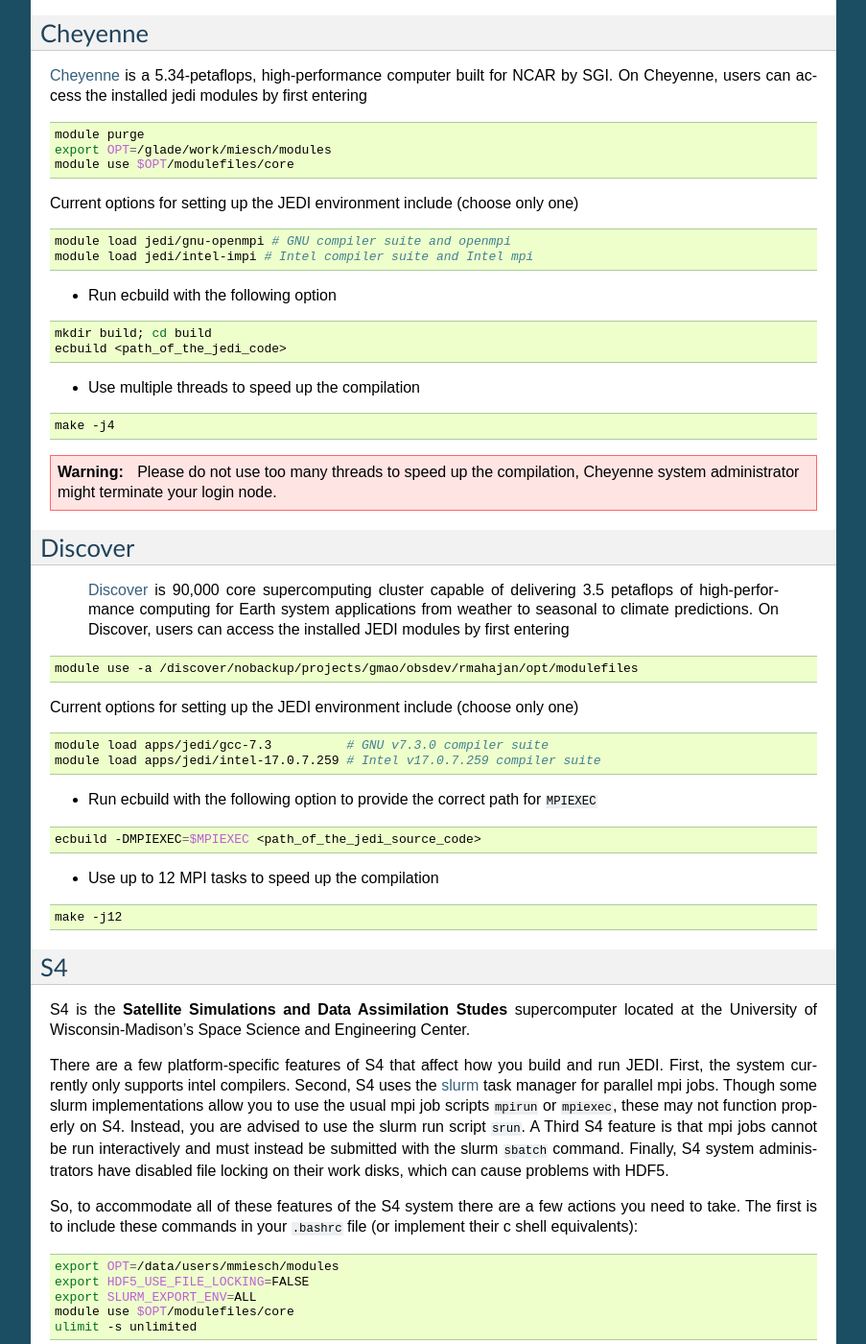
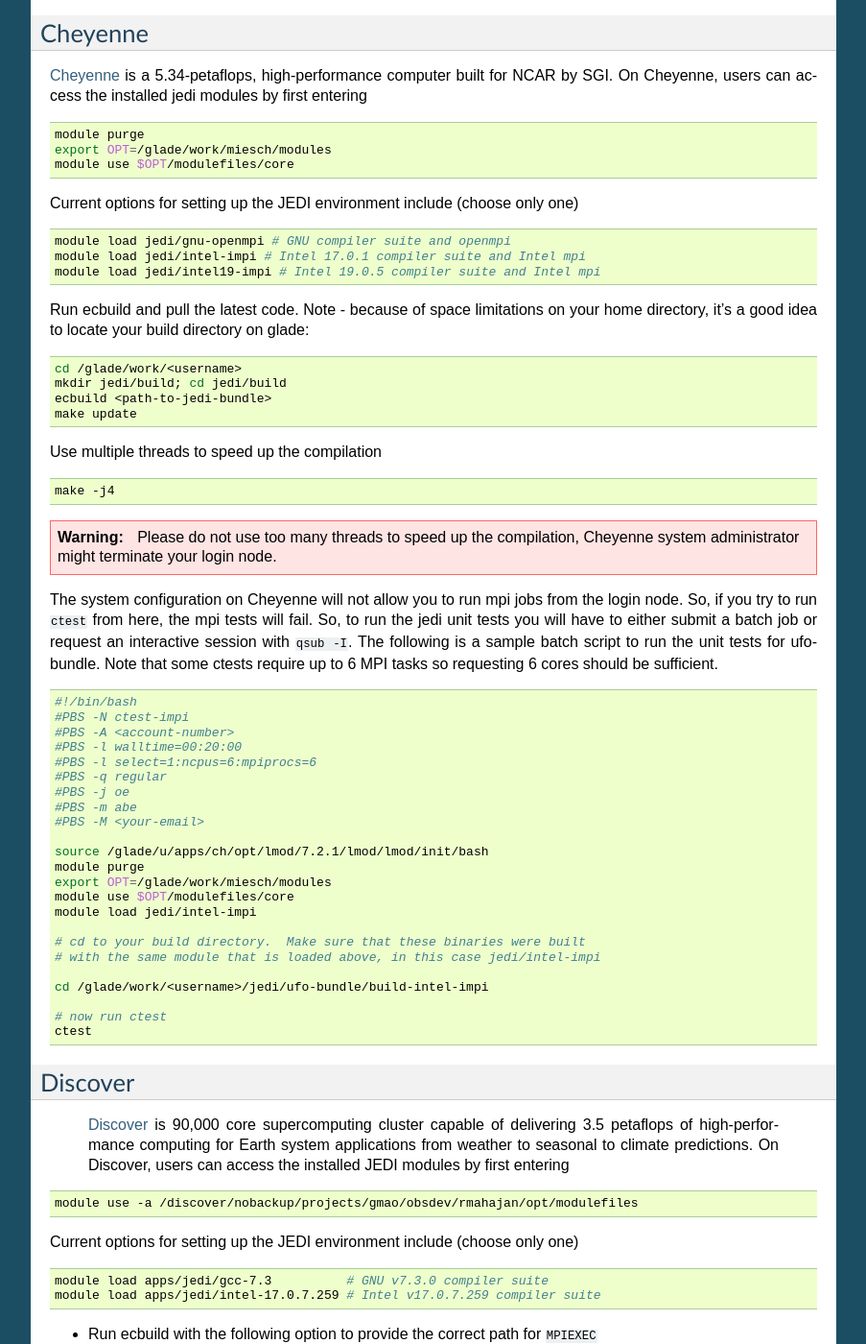
Before and after one commit to JCSDA/jedi-docs, a Sphinx documentation site: the page built from docs/developer/jedi_environment/modules.rst, in a window 1280 px wide and 1400 px high, scrolled down 2181 px. Shown: the whole window at 96% size, without its empty margins (198-1101 px from the left). Built offline with Sphinx 7.4.7, drawn with Linux system fonts in a browser that asks for light colours.

Commit message:
Feature/containers cheyenne (#148)
* updated container naming convention

* clarification regarding git-lfs initialization

```diff
--- a/docs/developer/jedi_environment/modules.rst
+++ b/docs/developer/jedi_environment/modules.rst
@@ -136,16 +136,19 @@
 .. code :: bash
 
    module load jedi/gnu-openmpi # GNU compiler suite and openmpi
-   module load jedi/intel-impi # Intel compiler suite and Intel mpi
+   module load jedi/intel-impi # Intel 17.0.1 compiler suite and Intel mpi
+   module load jedi/intel19-impi # Intel 19.0.5 compiler suite and Intel mpi
 
-* Run ecbuild with the following option
+Run ecbuild and pull the latest code.  Note - because of space limitations on your home directory, it's a good idea to locate your build directory on glade:
 
 .. code:: bash
 
-    mkdir build; cd build
-    ecbuild <path_of_the_jedi_code>
+    cd /glade/work/<username>
+    mkdir jedi/build; cd jedi/build
+    ecbuild <path-to-jedi-bundle>
+    make update
 
-* Use multiple threads to speed up the compilation
+Use multiple threads to speed up the compilation
 
 .. code:: bash
 
@@ -154,6 +157,35 @@
 .. warning::
 
     Please do not use too many threads to speed up the compilation, Cheyenne system administrator might terminate your login node.
+
+The system configuration on Cheyenne will not allow you to run mpi jobs from the login node.  So, if you try to run :code:`ctest` from here, the mpi tests will fail.  So, to run the jedi unit tests you will have to either submit a batch job or request an interactive session with :code:`qsub -I`.  The following is a sample batch script to run the unit tests for ufo-bundle.  Note that some ctests require up to 6 MPI tasks so requesting 6 cores should be sufficient.
+
+.. code:: bash
+
+    #!/bin/bash
+    #PBS -N ctest-impi
+    #PBS -A <account-number>
+    #PBS -l walltime=00:20:00
+    #PBS -l select=1:ncpus=6:mpiprocs=6
+    #PBS -q regular
+    #PBS -j oe
+    #PBS -m abe
+    #PBS -M <your-email>
+
+    source /glade/u/apps/ch/opt/lmod/7.2.1/lmod/lmod/init/bash
+    module purge
+    export OPT=/glade/work/miesch/modules
+    module use $OPT/modulefiles/core
+    module load jedi/intel-impi
+
+    # cd to your build directory.  Make sure that these binaries were built
+    # with the same module that is loaded above, in this case jedi/intel-impi
+
+    cd /glade/work/<username>/jedi/ufo-bundle/build-intel-impi
+
+    # now run ctest
+    ctest
+
 
 Discover
 --------
```
Also changed, not shown: docs/developer/building_and_testing/building_jedi.rst (+7 -5 lines), docs/developer/jedi_environment/charliecloud.rst (+20 -12 lines), docs/developer/jedi_environment/singularity.rst (+9 -0 lines).
